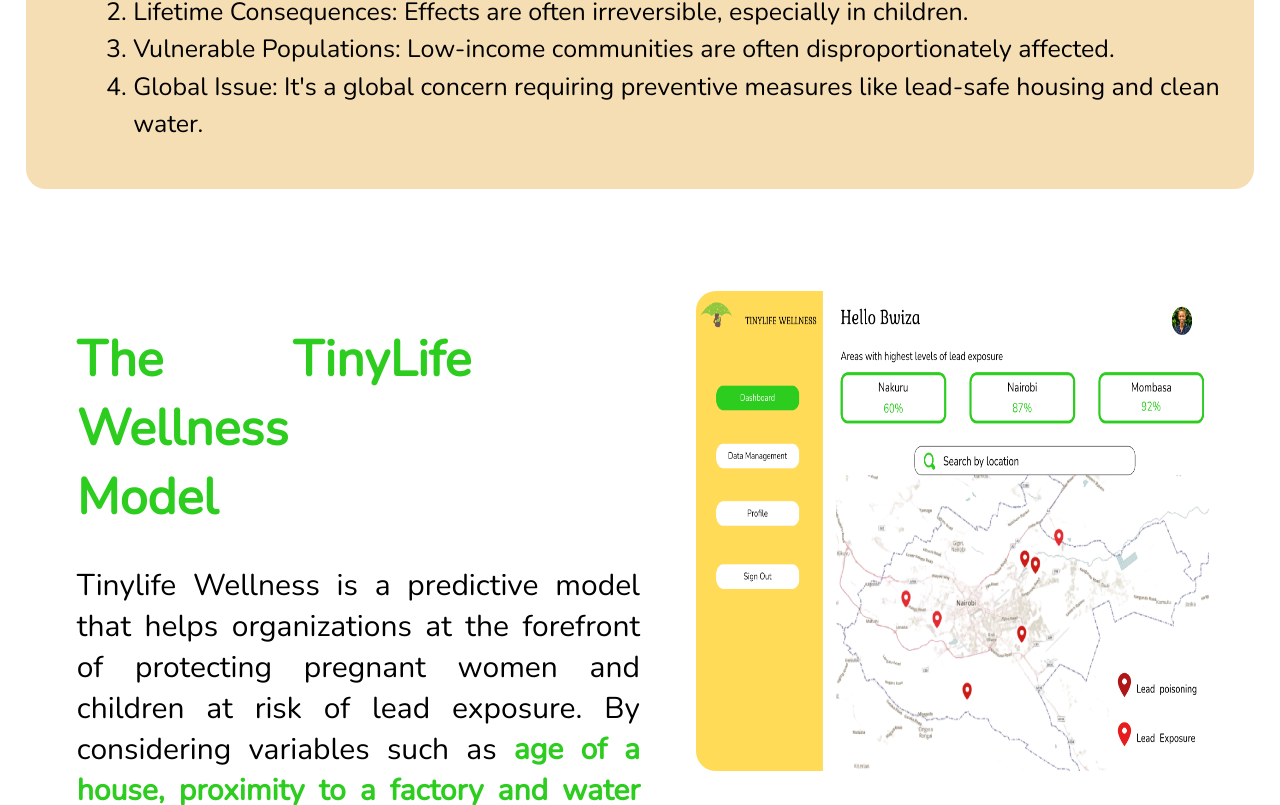
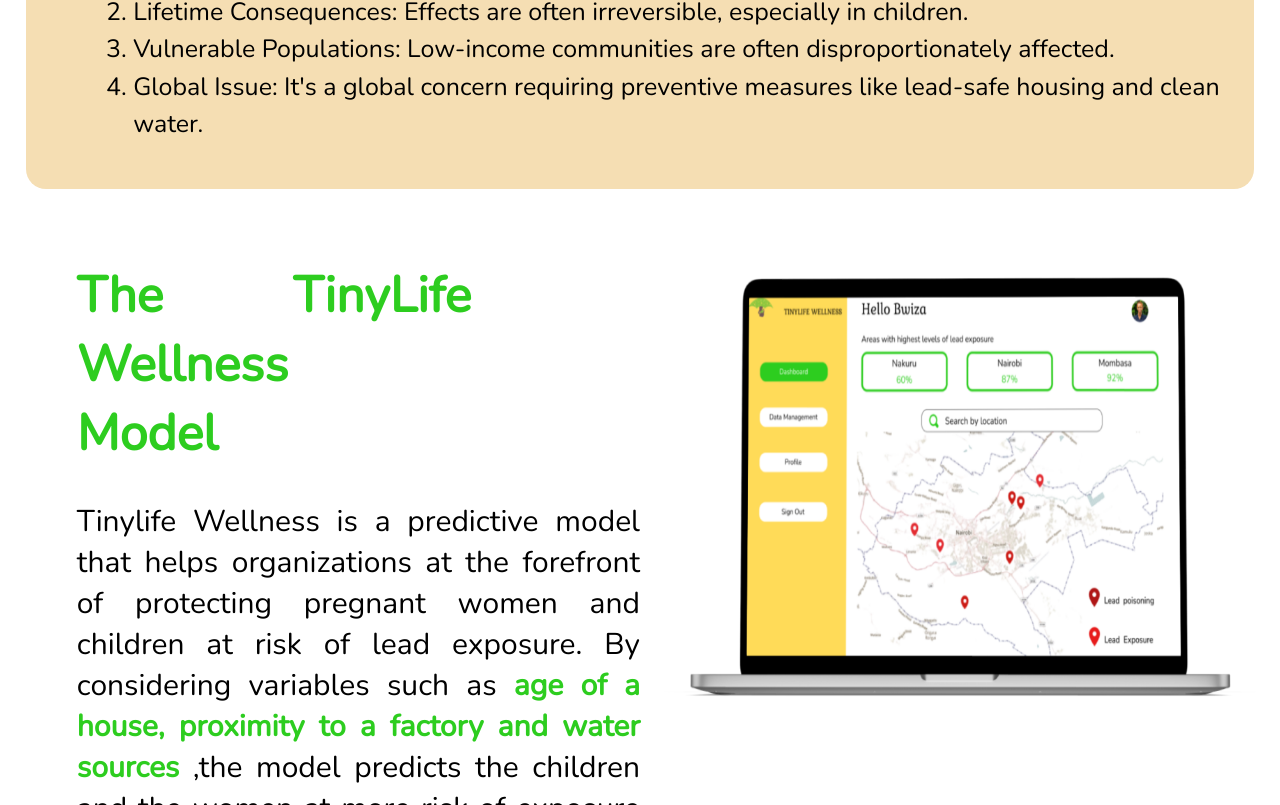
Before and after one commit to akirachix/Neza-Informational, a React (Create React App) app in the folder neza-informationa-lwebsite/: page / in a window 1280 px wide. Shown: the part 1335-2140 px from the top of the page. Built offline with nearby package versions, Linux system fonts and the light colour scheme; a web font is replaced by a local one.

Commit message:
Fixed the product section

```diff
--- a/neza-informationa-lwebsite/src/components/Product/style.css
+++ b/neza-informationa-lwebsite/src/components/Product/style.css
@@ -4,6 +4,7 @@
   border-radius: 20px;
   text-align: justify;
   padding: 6%;
+  margin-top: -5%;
 }
 
 body {
@@ -40,9 +41,10 @@
 
 
 .tinylife_Image img {
-  width: 95%;
-  margin-left: 10%;
-  height: 60vh;
+  width: 110%;
+  margin-left: 1%;
+  margin-top: -17%;
+  height: 90vh;
   border-radius: 20px;
 }
 
--- a/neza-informationa-lwebsite/src/components/team/style.css
+++ b/neza-informationa-lwebsite/src/components/team/style.css
@@ -62,7 +62,7 @@
   }
 @media screen and (max-width: 768px) {
   .team-content {
-      grid-template-columns: repeat(2, 1fr);
+      grid-template-columns: repeat(1, 1fr);
       margin-bottom: 20%;
     }
 
@@ -73,7 +73,7 @@
 
   } */
   .team-content {
-    grid-template-columns: repeat(2, 1fr);
+    grid-template-columns: repeat(1, 1fr);
     margin-bottom: 50%;
   }
 
```
Also changed, not shown: neza-informationa-lwebsite/public/images/dashboard.png.
